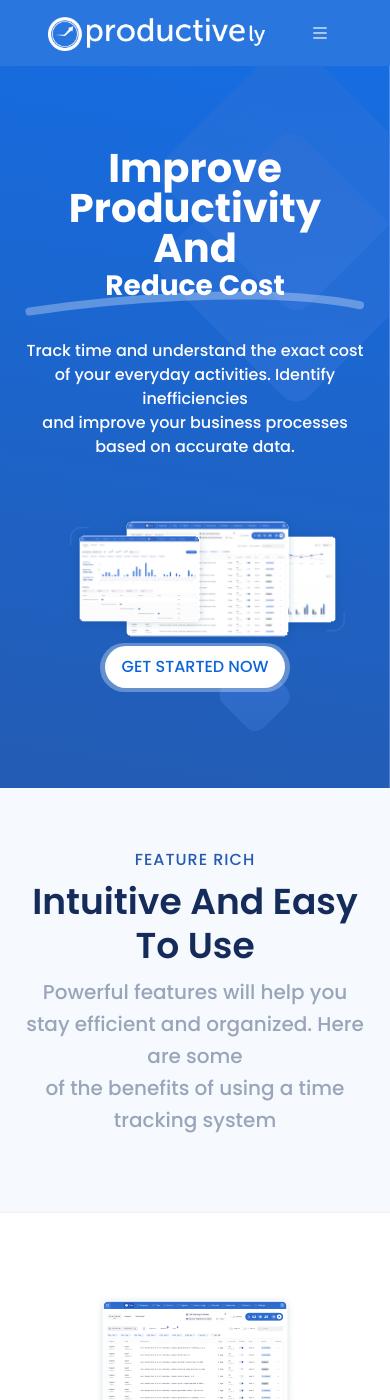
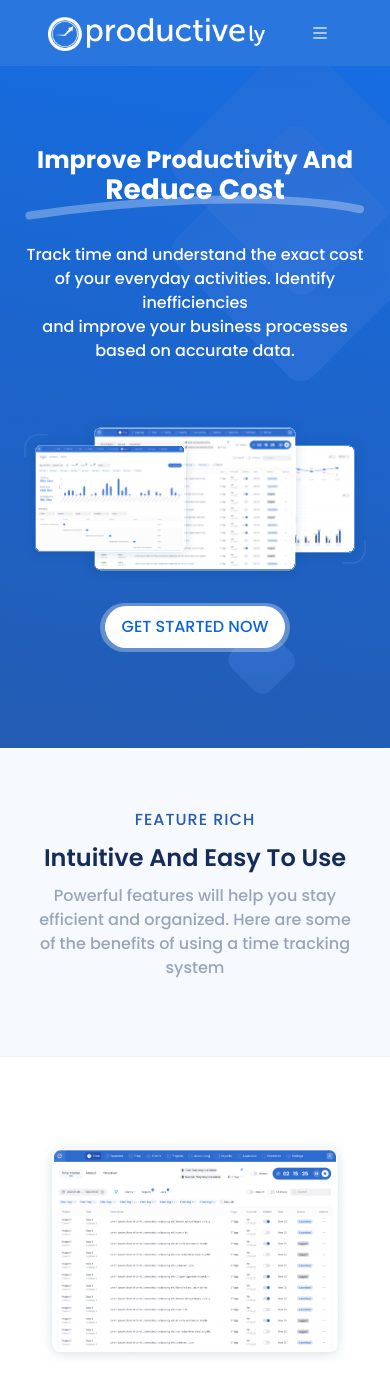
Before and after one commit to webuimaker/productive2022, a Jekyll site: the page built from index.markdown, in a window 390 px wide and 1400 px high. Built offline with Jekyll 4.4.1, drawn with Linux system fonts in a browser that asks for light colours; nearby versions of some CDN libraries; library files that are not in the unit come from our copies.

Commit message:
updated mobile view

```diff
--- a/_includes/hero.html
+++ b/_includes/hero.html
@@ -12,13 +12,13 @@
 
           </div>
         </div>
-        {% if page.hero.image != "" %} <div class="col-10 offset-1 d-lg-flex flex-lg-column align-items-stretch order-2 hero-img text-center" data-aos="fade-up">
+        {% if page.hero.image != "" %} <div class="col-12 col-sm-10 offset-sm-1 d-lg-flex flex-lg-column align-items-stretch order-2 hero-img text-center" data-aos="fade-up">
           <img src="{{ page.hero.image }}" class="img-fluid" alt="">
         </div>
         {% endif %}
 
         {% if page.hero.btnText != "" %}
-        <div class="col-12 col-sm-10 offset-sm-1 justify-content-center order-3 text-center">
+        <div class="col-12 col-sm-10 offset-sm-1 justify-content-center order-3 text-center mt-4 mt-sm-0">
            <a href="{{ page.hero.btnUrl }}" class="btn">{{ page.hero.btnText }}</a>
         </div>
         {% endif %}
--- a/_includes/price.html
+++ b/_includes/price.html
@@ -13,8 +13,8 @@
             <div class="col-lg-7">
                 <div class="price-box text-center">
                     <div class="row mb-5">
-                        <div class="col-5">
-                            <div class="price">
+                        <div class="col-12 col-sm-5">
+                            <div class="price mx-auto mx-sm-left">
                                 {{item.price}}<span>{{item.plan}}</span>
                             </div>
                             <h5>{{item.heading}}</h5>
@@ -22,7 +22,7 @@
                                 {{item.body}}
                             </p>
                         </div>
-                        <div class="col">
+                        <div class="col-12 col-sm-7">
                             <ul class="mb-3">
                                 {% for adv in item.advantage %}
                                     <li>{{adv.text}}</li>
--- a/_sass/general.scss
+++ b/_sass/general.scss
@@ -188,10 +188,7 @@ body {
         text-align: center;
         color: $heading;
         font-size: 24px;
-        line-height: 36px;
-        text-align: center;
         text-transform: capitalize;
-        color: #152C5B;
       }
       p{
         text-align: center;
@@ -214,6 +211,10 @@ body {
   .content {
     padding: 50px 70px;
     position: relative;
+    @include devices(mobile) {
+      padding: 30px 15px;
+    }
+
     &::after{
       content: "";
       border-bottom: 1px solid #F1F1F3;
--- a/_sass/hero.scss
+++ b/_sass/hero.scss
@@ -47,29 +47,7 @@
           }
         }
     }
-    // &::after{
-    //     content: "";
-    //     position: absolute;
-    //     width: 259px;
-    //     height: 365px;
-    //     left: 9%;
-    //     bottom: 90px;
-    //     background-image: url(/assets/images/hero-left.png);
-    //     background-repeat: no-repeat;
-    //     background-size: cover;
-    // }
 
-    // &::before{
-    //     content: "";
-    //     position: absolute;
-    //     width: 270px;
-    //     height: 365px;
-    //     right: 7%;
-    //     top: 90px;
-    //     background-image: url(/assets/images/hero-right.png);
-    //     background-repeat: no-repeat;
-    //     background-size: cover;
-    // }
     h1 {
         font-style: normal;
         font-size: 56px;
@@ -79,6 +57,7 @@
         text-transform: capitalize;
         text-align: center;
         position: relative;
+
 
         img{
           position: absolute;
@@ -97,6 +76,9 @@
         line-height: 100%;
         text-align: center;
         text-transform: capitalize;
+        @include devices(mobile) {
+          font-size: 24px;
+        }
       }
       p{
         color: $white;
@@ -170,7 +152,7 @@
           left: 30px;
         }
         img {
-          width: 90%;
+          width: 100%;
         }
       }
 
--- a/_sass/main.scss
+++ b/_sass/main.scss
@@ -13,6 +13,10 @@
         }
         .hero-img{
             width:90%;
+            @include devices(mobile) {
+              width: 100%;
+          }
+
 
         }
         .hero-img:before{
@@ -21,35 +25,7 @@
     }
 
 
-  .section{
 
-    &:first-child{
-
-    }
-    .section-title{
-        margin-bottom: 30px;
-      h6{
-      }
-      h2{
-        font-size: 36px;
-        line-height: 44px;
-
-      }
-      p{
-        font-size: 20px;
-        line-height: 160%;
-      }
-    }
-  }
-
-  .features{
-    .content{
-      h3{
-          font-size: 32px;
-          line-height: 48px;
-      }
-    }
-  }
  }
 
 // Small devices (landscape phones, less than 768px)
--- a/_sass/navigation.scss
+++ b/_sass/navigation.scss
@@ -62,6 +62,11 @@
               border-radius: 52px;
               background: transparent;
               color: $white;
+              @include devices(mobile) {
+                background: #2a76df;
+                margin-bottom: 15px;
+              }
+
             }
           }
         }
```
